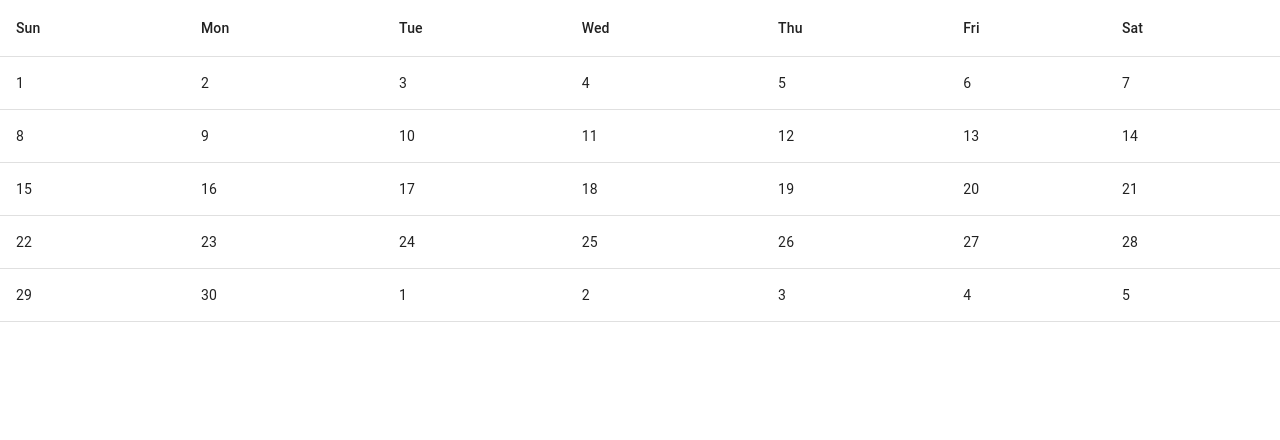
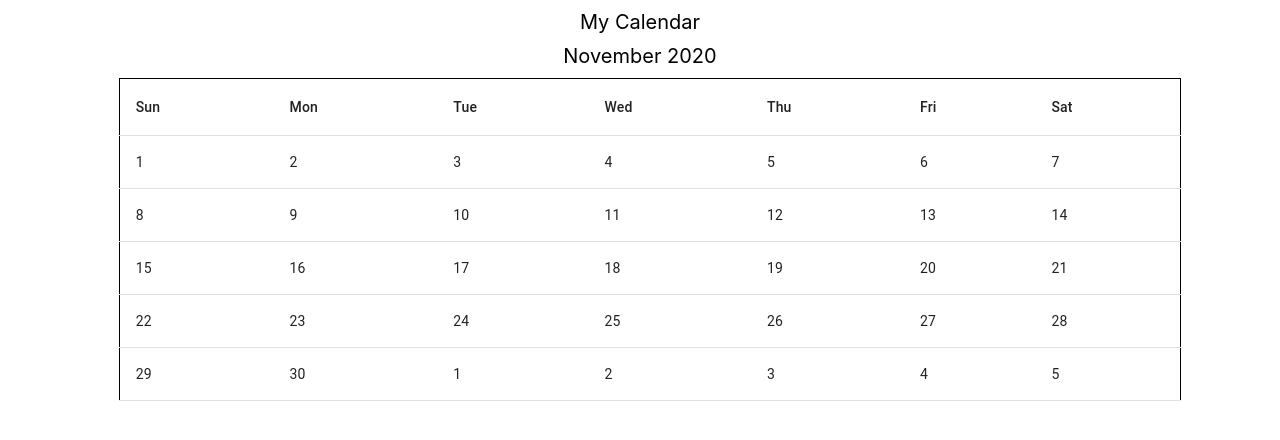
Before and after one commit to sx086401/calendar, a React (Create React App) app: page / in a window 1280 px wide. Shown: the top 440 px of the page. Built offline with nearby package versions, Linux system fonts and the light colour scheme.

Commit message:
add header

```diff
--- a/src/containers/components/Calendar.tsx
+++ b/src/containers/components/Calendar.tsx
@@ -1,7 +1,21 @@
-import { Table, TableBody, TableCell, TableHead, TableRow } from '@material-ui/core'
+import { Grid, makeStyles, Table, TableBody, TableCell, TableHead, TableRow } from '@material-ui/core'
 import { getDay, startOfMonth, lastDayOfMonth, getDate } from 'date-fns'
 import { addDays } from 'date-fns/esm'
 import React from 'react'
+
+const useStyle = makeStyles({
+  title: {
+    display: 'flex',
+    justifyContent: 'center',
+    fontSize: 20,
+    marginTop: 10
+  },
+  calendar: {
+    margin: 10,
+    padding: 10,
+    border: 'solid 1px black'
+  }
+})
 
 function getDates(startDate: Date, endDate: Date) {
   let dates = []
@@ -22,6 +36,7 @@ function chunkWeeks(dates: number[]) {
 }
 
 export default function Calendar() {
+  const classes = useStyle()
   const tableHead = ['Sun', 'Mon', 'Tue', 'Wed', 'Thu', 'Fri', 'Sat']
   const now = new Date()
   const startDateOfMonth = startOfMonth(now)
@@ -34,7 +49,12 @@ export default function Calendar() {
   const weeks = chunkWeeks(dates)
 
   return (
-    <Table>
+    <Grid container spacing={3}>
+      <Grid item md={1}></Grid>
+      <Grid item xs={12} md={10}>
+        <div className={classes.title}>My Calendar</div>
+        <div className={classes.title}>{now.toLocaleDateString('en-US', {year: 'numeric', month: 'long'})}</div>
+        <Table className={classes.calendar}>
           <TableHead>
             <TableRow>
               {tableHead.map(head =>
@@ -52,5 +72,8 @@ export default function Calendar() {
             )}
           </TableBody>
         </Table>
+      </Grid>
+      <Grid item md={1}></Grid>
+    </Grid>
   )
 }
```
Lines whose indentation alone changed are shown as unchanged.
